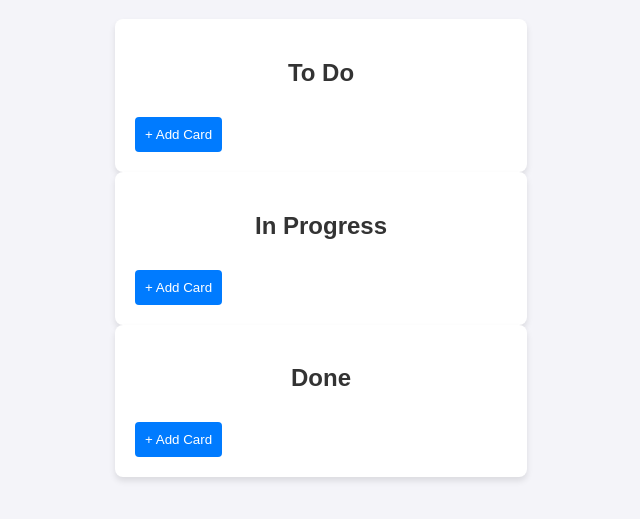
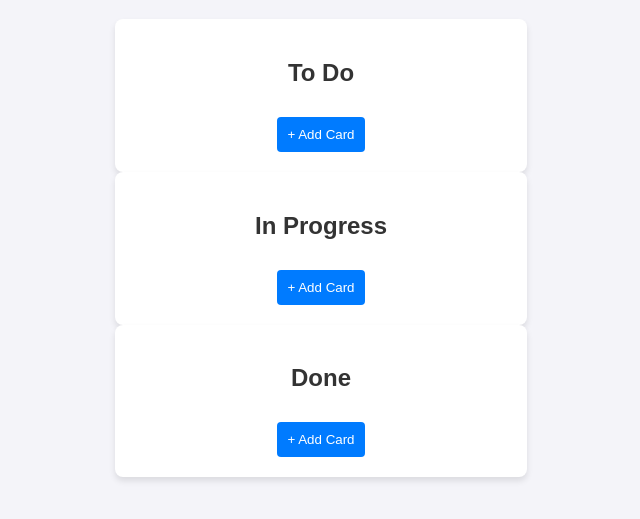
Before and after one commit to Ankiitsuthar/WDF_Test, a plain HTML site: page KanbanBoard.html in a window 1280 px wide. Shown: the part 81-600 px from the top of the page, without its empty margins (319-959 px from the left). Drawn offline with Linux system fonts and the light colour scheme.

Commit message:
Modify the KanbanBoard file

```diff
--- a/KanbanBoard.html
+++ b/KanbanBoard.html
@@ -51,6 +51,10 @@
     .add-card:hover {
       background-color: #0056b3;
     }
+    .button-container {
+      display: flex;
+      justify-content: center;
+    }
 
     .card {
       background: #f9f9f9;
@@ -66,17 +70,23 @@
   <div class="container">
     <div class="column" id="todo">
       <h2>To Do</h2>
-      <button class="add-card" onclick="addCard('todo')">+ Add Card</button>
+      <div class="button-container">
+        <button class="add-card" onclick="addCard('todo')">+ Add Card</button>
+      </div>
       <div id="todo-cards"></div>
     </div>
     <div class="column" id="inProgress">
       <h2>In Progress</h2>
-      <button class="add-card" onclick="addCard('inProgress')">+ Add Card</button>
+      <div class="button-container">
+        <button class="add-card" onclick="addCard('inProgress')">+ Add Card</button>
+      </div>
       <div id="inProgress-cards"></div>
     </div>
     <div class="column" id="done">
       <h2>Done</h2>
-      <button class="add-card" onclick="addCard('done')">+ Add Card</button>
+      <div class="button-container">
+        <button class="add-card" onclick="addCard('done')">+ Add Card</button>
+      </div>
       <div id="done-cards"></div>
     </div>
   </div>
```
